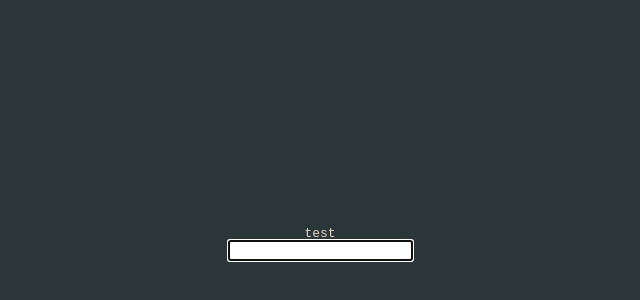
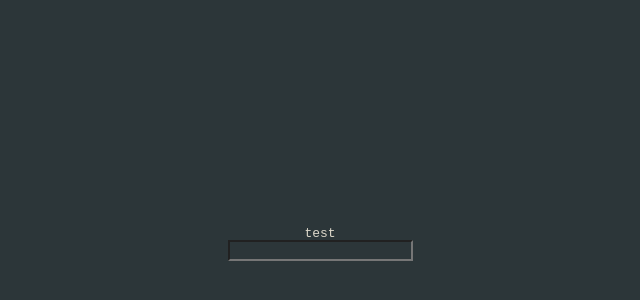
Before and after one commit to hyunmindev/regex-tutorial, a Next.js app: page / in a window 1280 px wide. Shown: the part 156-456 px from the top of the page, without its empty margins (320-960 px from the left). Built offline with nearby package versions, Linux system fonts and the light colour scheme.

Commit message:
인풋 색 수정

```diff
--- a/src/components/Form/index.module.scss
+++ /dev/null
@@ -1,3 +0,0 @@
-.container {
-  background-color: red
-}
--- a/src/components/Form/index.tsx
+++ b/src/components/Form/index.tsx
@@ -1,7 +1,5 @@
 import { useEffect } from 'react';
 import { useForm } from 'react-hook-form';
-
-import styles from './index.module.scss';
 
 interface FormValues {
   answer: string;
@@ -21,14 +19,16 @@ export default function Form({ onSubmit }: Props) {
 
   return (
     <form
-      className={styles.container}
       /* eslint-disable-next-line @typescript-eslint/no-misused-promises */
       onSubmit={handleSubmit(({ answer }) => {
         onSubmit(answer);
         resetField('answer');
       })}
     >
-      <input {...register('answer')} />
+      <input
+        autoComplete="off"
+        {...register('answer')}
+      />
     </form>
   );
 }
--- a/src/styles/global.scss
+++ b/src/styles/global.scss
@@ -12,3 +12,11 @@ p {
   font-family: monospace;
   color: var(--primary);
 }
+
+input {
+  background-color: transparent;
+  color: var(--primary);
+  &:focus {
+    outline: none;
+  }
+}
```
